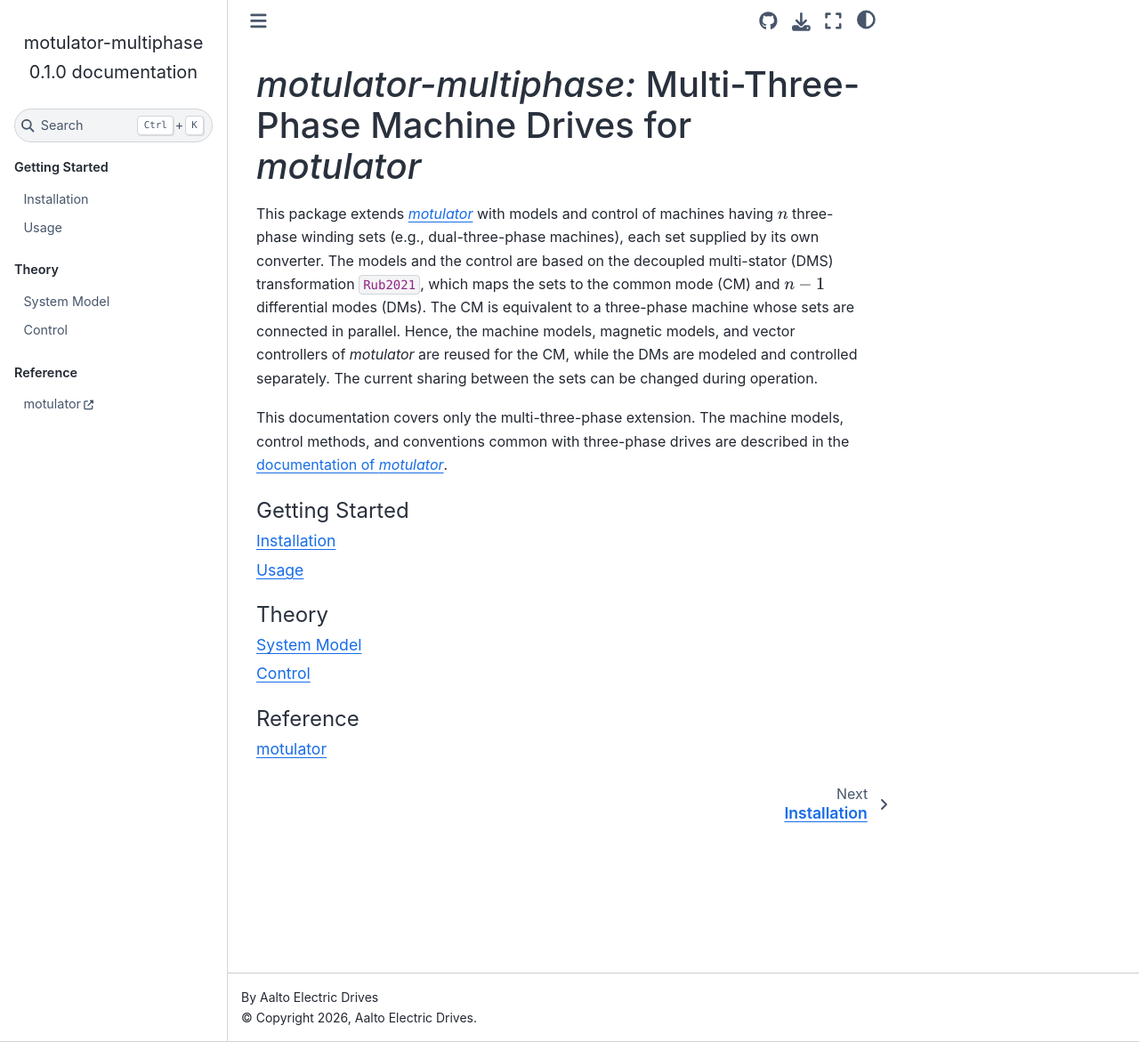
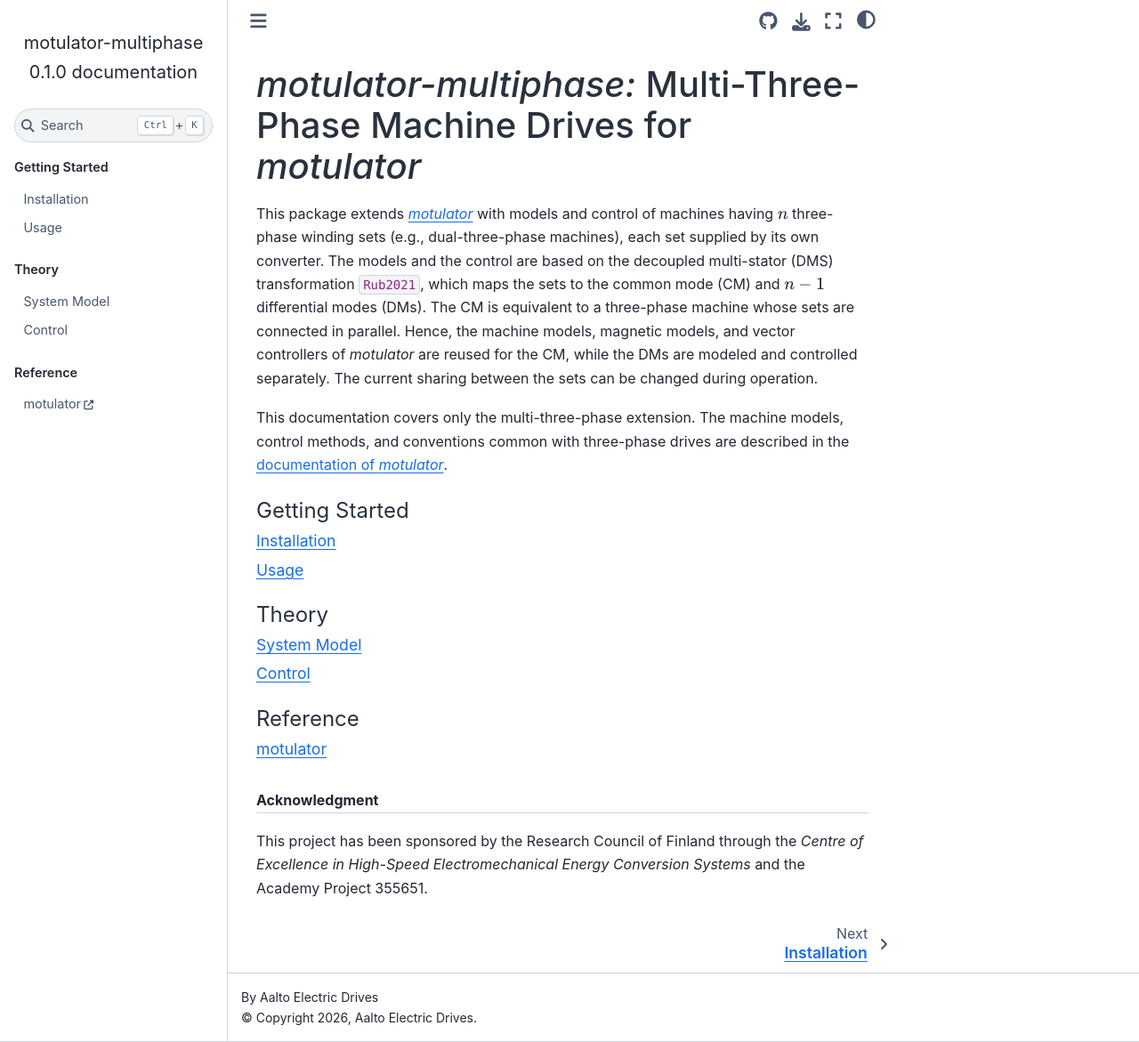
Before and after one commit to Aalto-Electric-Drives/motulator-multiphase, a Sphinx documentation site: the page built from docs/source/index.md, in a window 1280 px wide and 1171 px high. Shown: the whole window at 89% size. Built offline with Sphinx 7.4.7 and the Sphinx Book theme 1.1.4, drawn with Linux system fonts in a browser that asks for light colours; pages that are not in the unit, such as notebooks, are missing from menus; cross-references to code outside the pages are shown as plain code.

Commit message:
Acknowledge the funding of the Research Council of Finland
Co-Authored-By: Claude Opus 5.5 <noreply@anthropic.com>

````diff
--- a/docs/source/index.md
+++ b/docs/source/index.md
@@ -47,3 +47,8 @@ API <autoapi/motulator_multiphase/index>
 bibliography
 motulator <https://aalto-electric-drives.github.io/motulator/>
 ```
+
+```{rubric} Acknowledgment
+```
+
+This project has been sponsored by the Research Council of Finland through the *Centre of Excellence in High-Speed Electromechanical Energy Conversion Systems* and the Academy Project 355651.
````
Also changed, not shown: README.md (+4 -0 lines).
